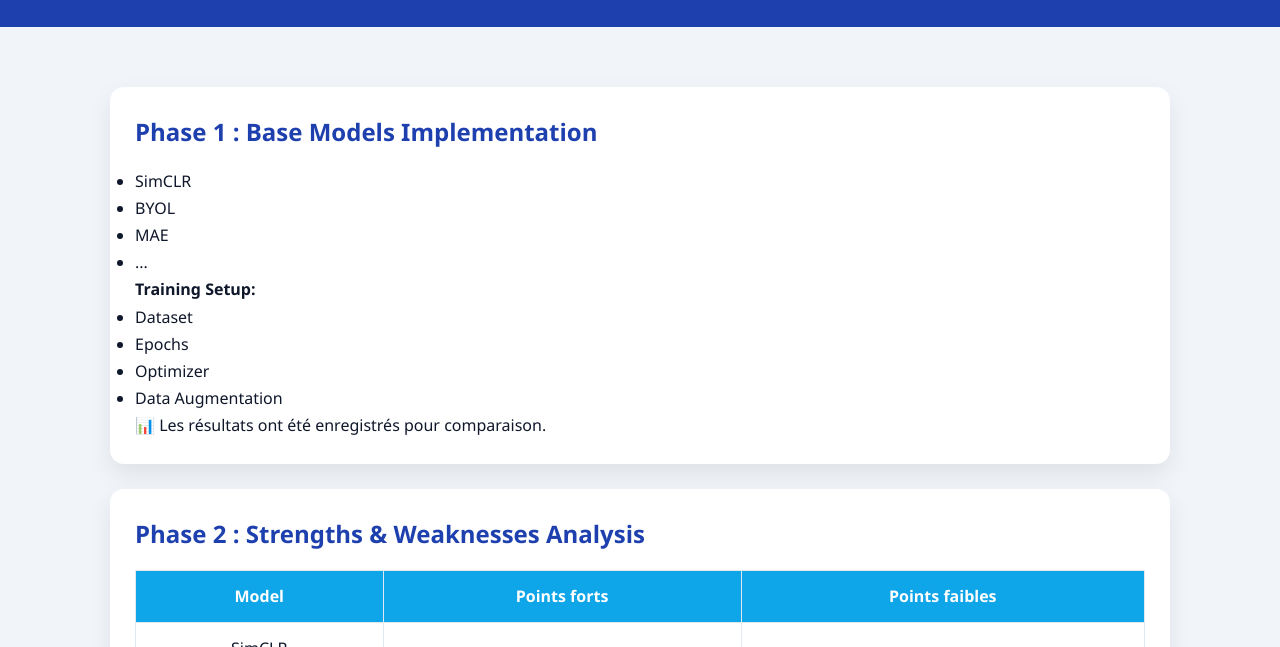
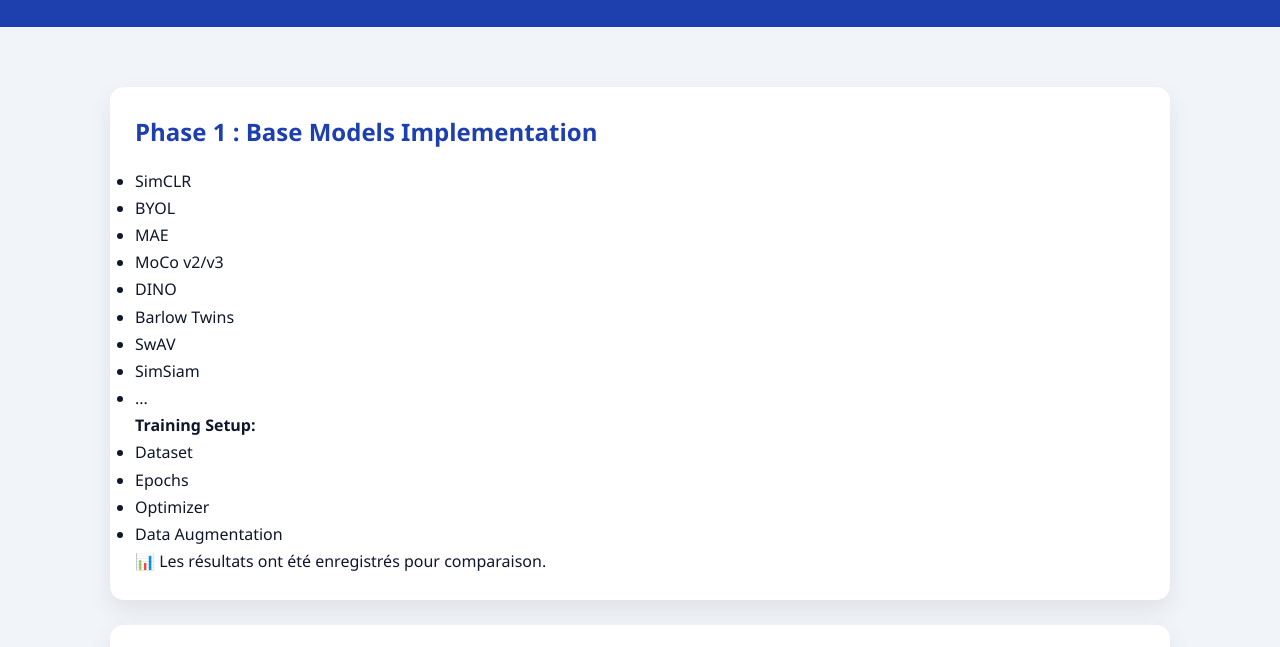
Before and after one commit to HsslBT/HsllBT, a plain HTML site: page index.html in a window 1280 px wide. Shown: the part 108-755 px from the top of the page. Drawn offline with Linux system fonts and the light colour scheme.

Commit message:
Update index.html
Signed-off-by: HsslBT <albumpro142@gmail.com>

```diff
--- a/index.html
+++ b/index.html
@@ -133,6 +133,11 @@ footer{
 <li>SimCLR</li>
 <li>BYOL</li>
 <li>MAE</li>
+<li>MoCo v2/v3</li>
+<li>DINO</li>
+<li>Barlow Twins</li>
+<li>SwAV</li>
+<li>SimSiam</li>
 <li>...</li>
 </ul>
 
```
